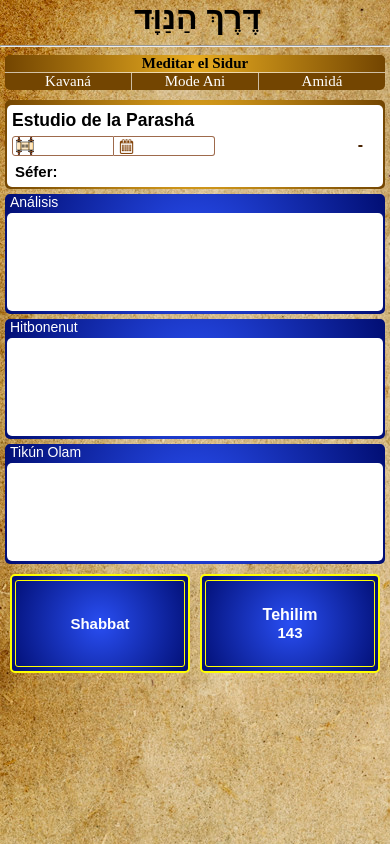
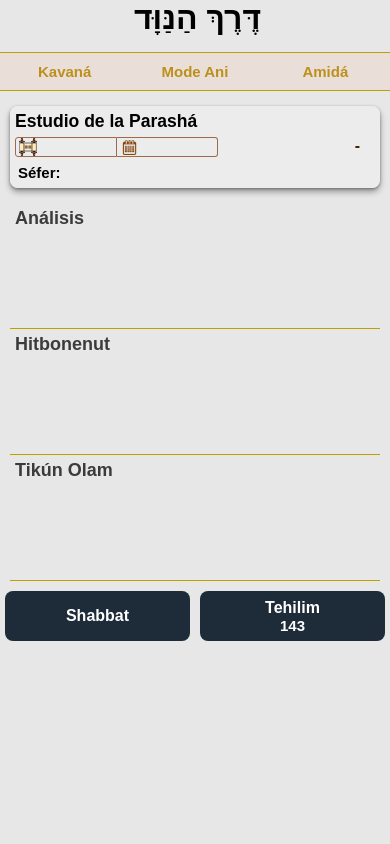
Before and after one commit to fran815/estudio-parasha, a Flask app: page / in a window 390 px wide. Run offline with Flask 3, Linux system fonts and the light colour scheme.

Commit message:
update 0.3

```diff
--- a/static/css/index_layout.css
+++ b/static/css/index_layout.css
@@ -1,11 +1,11 @@
 body {
-    background-image: url(/static/css/img/wooden.jpg);
+    /* background-image: url(/static/css/img/wooden.jpg); */
+    background-color: rgb(231, 231, 231);
     margin: 0;
 }
 /* MAIN BODY DIV */
 #main-body-div {
     display: flex;
-    margin: 5px;
     background-color: transparent;
 }
 
@@ -60,31 +60,25 @@ body {
 
 .parasha-main-div {
     display: flex;
-    background-color: transparent;
+    width: 100%;
 }
 
 /* PARASHA CONTAINER */
 .container {
     display: flex;
     font-size: 18px;
-    margin-block: 5px;
+    margin-block: 15px;
+    margin-inline: 10px;
     font-family: sans-serif;
-    border-radius: 5px;
-    /* background: #492300;
-    background: -webkit-linear-gradient(to bottom, #9e6a4c, #603813);
-    background: linear-gradient(to bottom, #9e6a4c, #603813);  */
-    background: #e8ac20;
-    background: radial-gradient(circle,rgba(232, 172, 32, 1) 0%, rgba(115, 69, 1, 1) 100%);
+    border-radius: 8px;
+    box-shadow: 0 4px 6px rgba(0, 0, 0, 0.342), 0 1px 3px rgba(0, 0, 0, 0.322);
 
 
 }
 .container-corners {
     width: 100%;
-    margin-top: 5px;
-    margin-bottom: 2px;
-    margin-inline: 2px;
-    background-color: white;
-    border-radius: 5px;
+    background-color: rgb(236, 236, 236);
+    border-radius: 8px;
 }
 #parasha-container {
     display: flex;
@@ -169,28 +163,26 @@ body {
 }
 .meditation-section-div p {
     margin: 0;
-    font-style: italic;
+    font-family: sans-serif;
 }
 .section-1 {
     height: 120px;
-    border-radius: 5px;
-    margin-bottom: 5px;
-    /* background-color: rgb(39, 39, 192); */
-    background: #294ef2;
-    background: radial-gradient(circle,rgba(41, 78, 242, 1) 0%, rgba(1, 14, 115, 1) 100%);
+    margin-inline: 10px;
+    margin-block: 5px;
+    border-bottom: 1px solid rgb(189, 161, 1);
 
 }
 #section-name {
-    color: white;
-    font-style: normal;
+    font-weight: bold;
+    font-size: 18px;
     margin-left: 5px;
+    color: rgb(59, 59, 59);
 }
 .section-1 div {
-    height: 98px;
-    background-color: white;
+    height: auto;
     margin-inline: 2px;
     margin-bottom: 2px;
-    border-radius: 5px;
+    font-size: 14px;
 }
 .section-1 span {
     margin-left: 3px;
@@ -213,13 +205,11 @@ body {
     display: flex;
     justify-content: center;
     align-items: center;
-    height: 95px;
+    height: 50px;
     font-family: sans-serif;
     margin: 5px;
-    border-radius: 5px;
-    border: 2px solid yellow;
-    background: #294ef2;
-    background: radial-gradient(circle,rgba(41, 78, 242, 1) 0%, rgba(1, 14, 115, 1) 100%);
+    border-radius: 8px;
+    background-color: rgb(30, 43, 56);
 }
 #tehilim-section-content {
     display: flex;
@@ -228,7 +218,6 @@ body {
     align-items: center;
     height: 85px;
     width: 168px;
-    border: 1px solid yellow;
     border-radius: 3px;
 }
 .tehilim-section-div p {
@@ -243,14 +232,12 @@ body {
     display: flex;
     justify-content: center;
     align-items: center;
-    /* height: 95px; */
+    height: 50px;
     font-family: sans-serif;
     font-size: 22px;
-    border-radius: 5px;
-    border: 2px solid yellow;
+    border-radius: 8px;
     margin: 5px;
-    background: #294ef2;
-    background: radial-gradient(circle,rgba(41, 78, 242, 1) 0%, rgba(1, 14, 115, 1) 100%);
+    background-color: rgb(30, 43, 56);
     color: white;
 }
 #shabbat-section-content {
@@ -258,10 +245,7 @@ body {
     flex-direction: column;
     justify-content: center;
     align-items: center;
-    height: 85px;
     width: 168px;
-    border: 1px solid yellow;
-    border-radius: 3px;
 }
 
 #hebcal-shabbat {
@@ -325,23 +309,21 @@ div.hebcal-container div div.hebcal-results .holiday { display: none }
     .sidur-main-div-mobile {
         display: flex;
         justify-content: center;
-        margin-inline: 5px;
+        margin-top: 15px;
+        font-family: sans-serif;
+        border-top: 1px solid rgb(189, 161, 1);
+        border-bottom: 1px solid rgb(189, 161, 1);
+        background-color: #ecddd4c2;
     }
     .sidur-list-mobile {
         width: 100%;
         font-size: 15px;
-        border-radius: 5px;
-        background-color: rgba(115, 69, 1, 1);
+        margin-block: 10px;
     }
     .sidur-list-mobile p {
         margin: 0;
         text-align: center;
         color: black;
-        border-bottom: 1px solid rgba(255, 255, 255, 0.644);
-        border-top-left-radius: 5px;
-        border-top-right-radius: 5px;
-        background: #e8ac20;
-        background: radial-gradient(circle,rgba(232, 172, 32, 1) 0%, rgba(115, 69, 1, 1) 100%);
     }
     .sidur-list-mobile ul {
         display: flex;
@@ -354,11 +336,12 @@ div.hebcal-container div div.hebcal-results .holiday { display: none }
         width: 100%;
         margin-right: auto;
         text-align: center;
-        color: white;
+        font-weight: bold;
+        color: rgb(189, 143, 28);
     }
     .sidur-list-mobile ul li[data-name="mode-ani"] {
-        border-left: 1px solid rgba(255, 255, 255, 0.644);
-        border-right: 1px solid rgba(255, 255, 255, 0.644);
+        border-left: 1px solid transparent;
+        border-right: 1px solid transparent;
     }
 
 
@@ -373,13 +356,11 @@ div.hebcal-container div div.hebcal-results .holiday { display: none }
     .parasha-main-div {
         display: flex;
         flex-direction: column;
-        background-color: transparent;
     }
 
     /* MEDITATIONS SECTION */
     .meditation-section-div {
-        font-size: 14px;
-    }
+        margin-top: 20px;    }
 
 
 
@@ -407,7 +388,7 @@ div.hebcal-container div div.hebcal-results .holiday { display: none }
         align-items: center;
         margin: 5px;
     }
-    #shabbat-title-div #shabbat-title {font-size: 15px;}
+    #shabbat-title-div #shabbat-title {font-size: 16px;}
     div.hebcal-container div ul.hebcal-results li {
         font-size: 15px;
     }
--- a/tehilim.py
+++ b/tehilim.py
@@ -33,7 +33,7 @@ def buscar_salmo():
         else:
             salmo_actual = str(dia_efectivo)
 
-        if len(salmo_actual) > 1:
+        if len(salmo_actual) >= 1:
             return data[salmo_actual]
         else:
             return False
--- a/templates/index.html
+++ b/templates/index.html
@@ -13,11 +13,11 @@
     <div class="main-title">
         <h1>דֶּרֶךְ הַנַּוָּד</h1>
     </div>
-    <hr>
+
     <!-- MOBILE SIDUR SECTION -->
     <div class="sidur-main-div-mobile">
         <div class="sidur-list-mobile">
-            <p><strong>Meditar el Sidur</strong></p>
+            <!-- <p><strong>Meditar el Sidur</strong></p> -->
             <ul>
                 <li>Kavaná</li>
                 <li data-name="mode-ani">Mode Ani</li>
```
